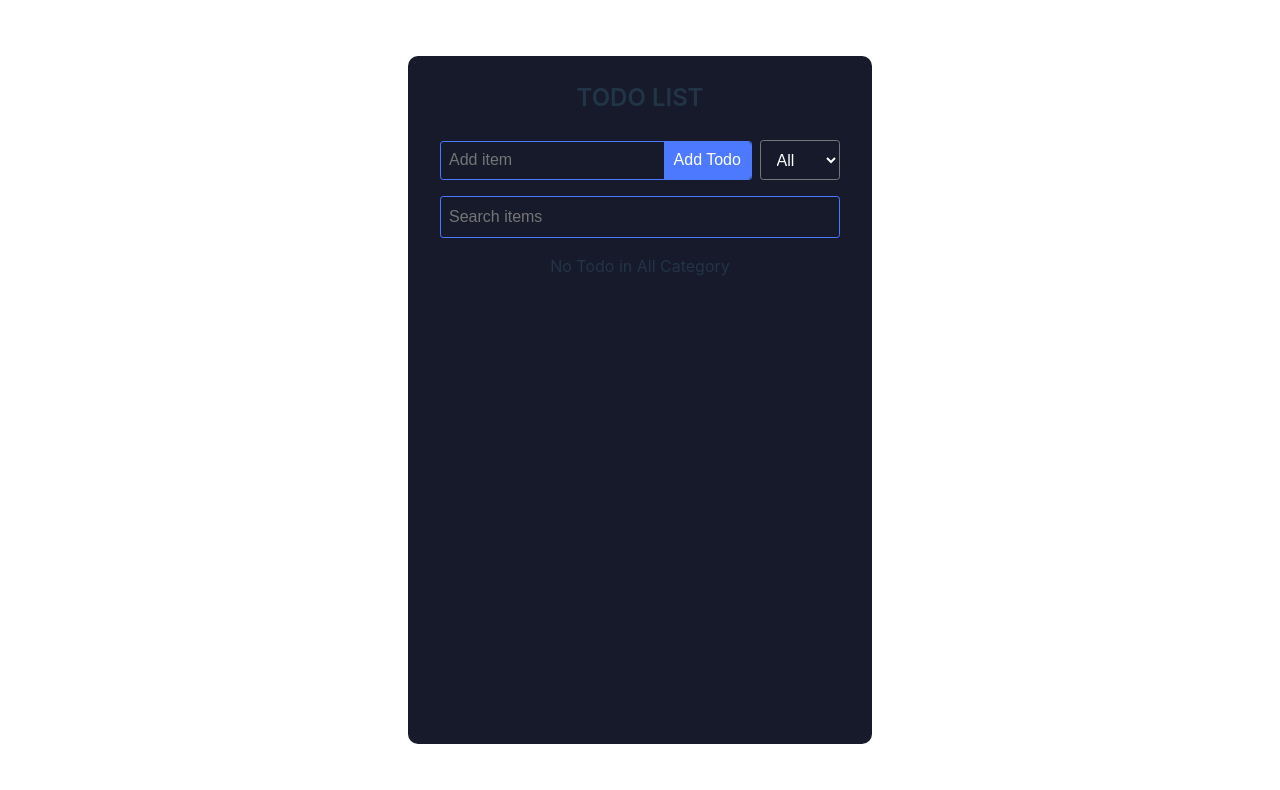
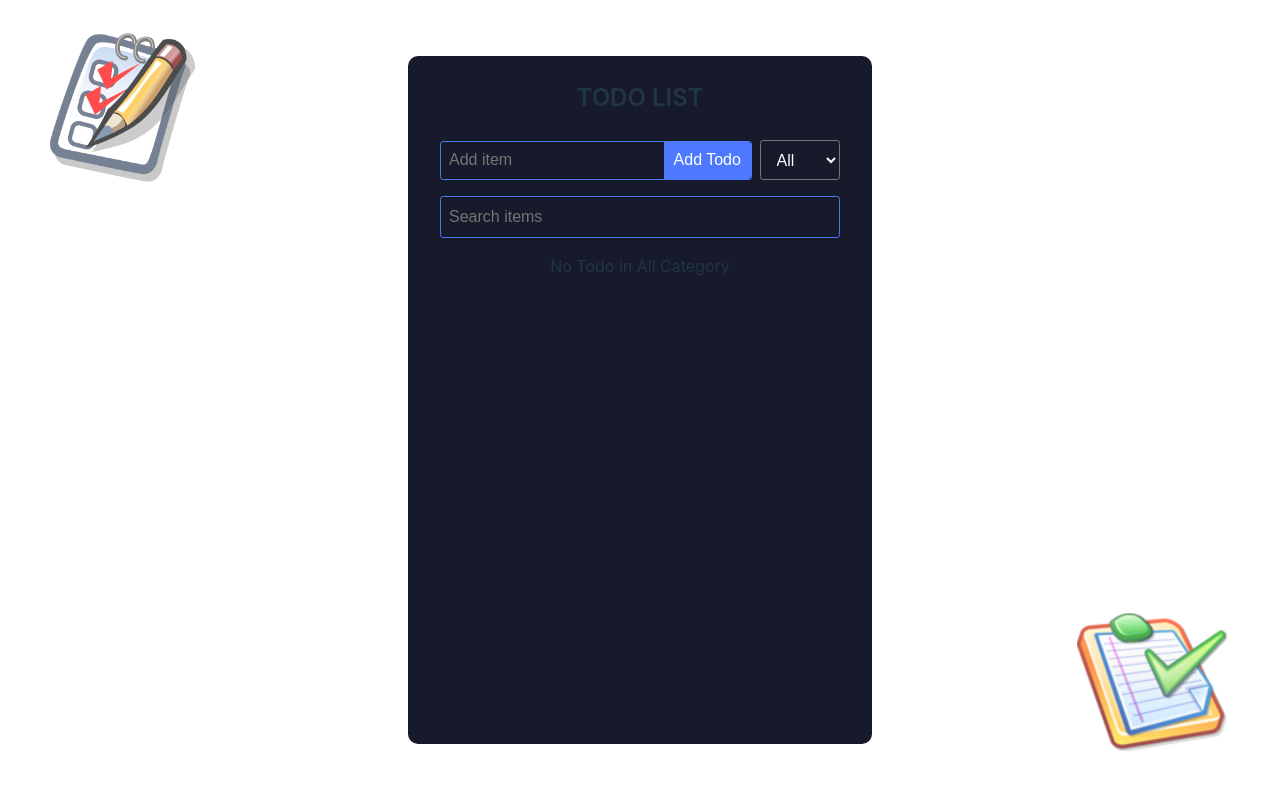
Before and after one commit to techpilot/todo_list, a React (Vite) app: page / in a window 1280 px wide. Shown: the top 790 px of the page. Built offline with nearby package versions, Linux system fonts and the light colour scheme.

Commit message:
Readme updates

```diff
--- a/src/components/Todo.tsx
+++ b/src/components/Todo.tsx
@@ -5,6 +5,8 @@ import {
   useEffect,
   useState,
 } from 'react';
+import img from '../assets/done-icon.png';
+import bgImg from '../assets/icon.png';
 import '../styles/Todo.css';
 import Search from './Search';
 import TodoList from './TodoList';
@@ -113,6 +115,30 @@ const Todo = () => {
       {todoList?.length === 0 && (
         <p>{`No Todo in ${categoryState} Category`}</p>
       )}
+
+      <div
+        style={{
+          position: 'fixed',
+          zIndex: '-10',
+          left: '3rem',
+          top: '2rem',
+          opacity: '0.7',
+        }}
+      >
+        <img src={bgImg} alt="" style={{ height: '10rem', widows: '10rem' }} />
+      </div>
+
+      <div
+        style={{
+          position: 'fixed',
+          zIndex: '-10',
+          right: '3rem',
+          bottom: '2rem',
+          opacity: '0.7',
+        }}
+      >
+        <img src={img} alt="" style={{ height: '10rem', width: '10rem' }} />
+      </div>
     </div>
   );
 };
```
Also changed, not shown: src/assets/done-icon.png (added), 1 other file (tests, documents, lock files or other folders).
